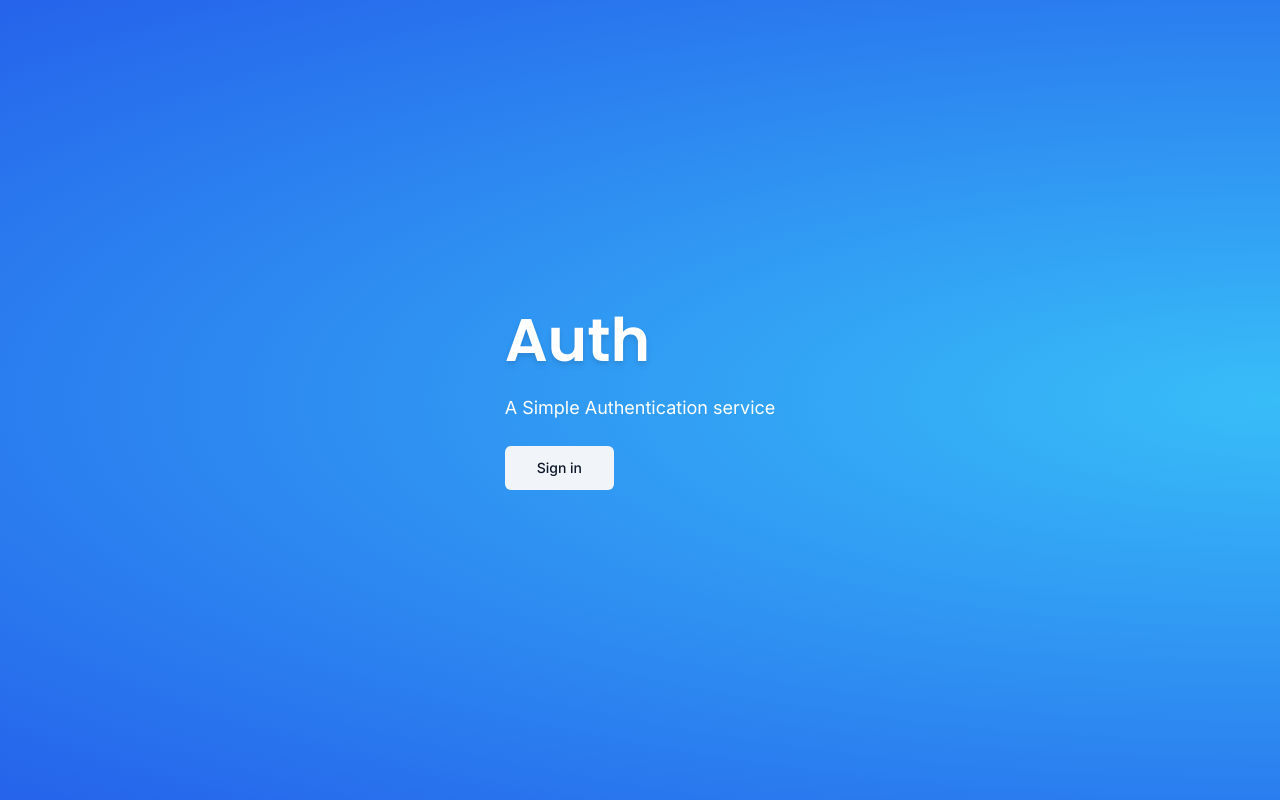
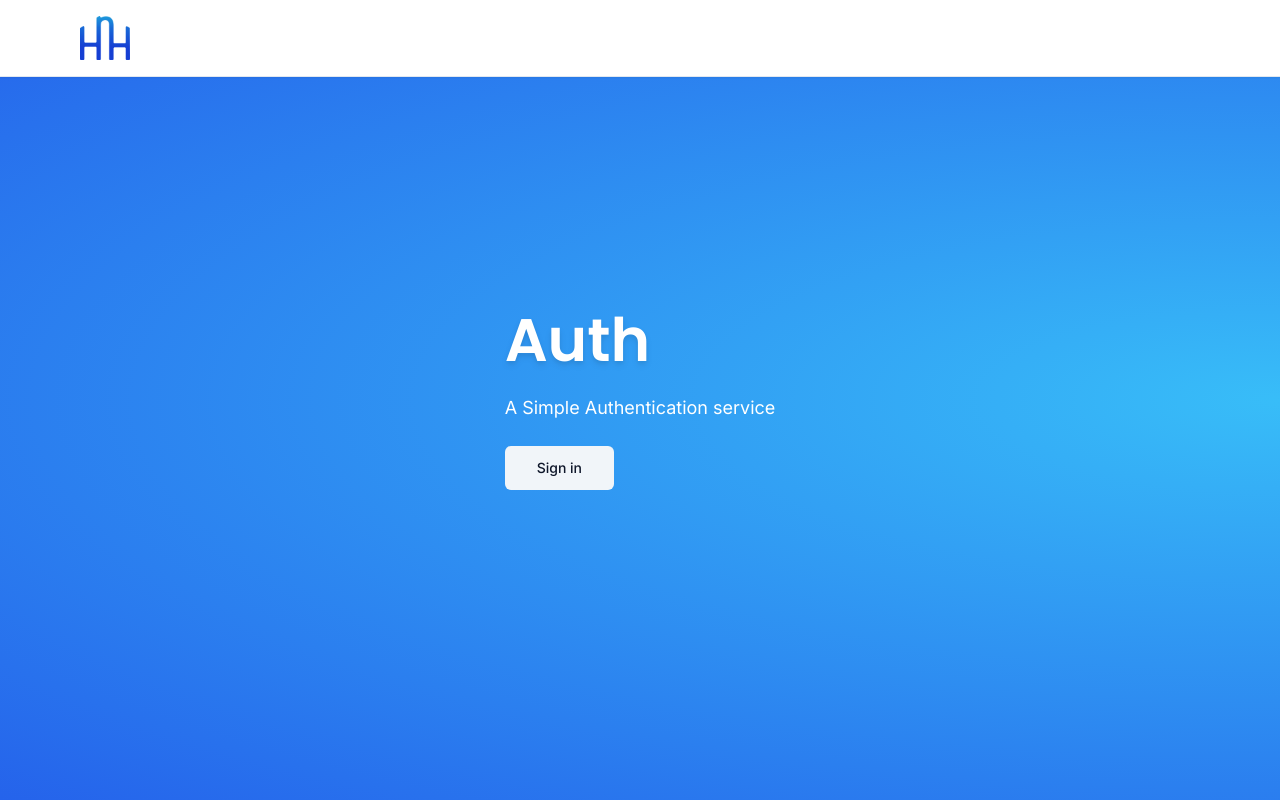
Before and after one commit to TeamM-KNUST/hnh-accommodation, a Next.js app: page / in a window 1280 px wide. Built offline with nearby package versions, Linux system fonts and the light colour scheme; no server answers.

Commit message:
Making the navbar

```diff
--- /dev/null
+++ b/app/(marketing)/(routes)/_components/navbar/Navbar.tsx
@@ -0,0 +1,17 @@
+import { Container } from "@/components/container"
+import { Logo } from "./logo"
+
+
+export const Navbar = () => {
+    return (
+        <div className="fixed w-full bg-white x-10 shadow-sm">
+            <div className="py-4 border-b-[1px]">
+                <Container>
+                    <div className="flex items-center justify-between gap-3 md:gap-0">
+                        <Logo/>
+                    </div>
+                </Container>
+            </div>
+        </div>
+    )
+}
--- /dev/null
+++ b/app/(marketing)/(routes)/_components/navbar/logo.tsx
@@ -0,0 +1,22 @@
+"use client";
+
+import Image from "next/image"
+import { useRouter } from "next/navigation";
+
+export const Logo = () => {
+    const router = useRouter();
+    return (
+        <div>
+            <Image
+
+                src="/logo.png"
+                alt="logo"
+                width={50}
+                height={50}
+                className="hidden md:block cursor-pointer"
+                onClick={() => router.push("/")}
+            />
+
+        </div>
+    )
+}
--- a/app/layout.tsx
+++ b/app/layout.tsx
@@ -2,6 +2,7 @@ import type { Metadata } from "next";
 import { Inter } from "next/font/google";
 import "./globals.css";
 import { siteConfig } from "@/config/site";
+import { Navbar } from "./(marketing)/(routes)/_components/navbar/Navbar";
 
 const inter = Inter({ subsets: ["latin"] });
 
@@ -27,7 +28,11 @@ export default function RootLayout({
 }>) {
   return (
     <html lang="en">
-      <body className={inter.className}>{children}</body>
+      <body className={inter.className}>
+        <Navbar />
+        {children}
+
+      </body>
     </html>
   );
 }
--- /dev/null
+++ b/components/container.tsx
@@ -0,0 +1,11 @@
+interface ContainerProps {
+    children: React.ReactNode;
+}
+
+export const Container = ({children}:ContainerProps) => {
+    return (
+        <div className="max-w-[2520px] mx-auto xl:px-20 md:px-10 sm:px-2 px-4">
+            {children}
+        </div>
+    )
+}
```
